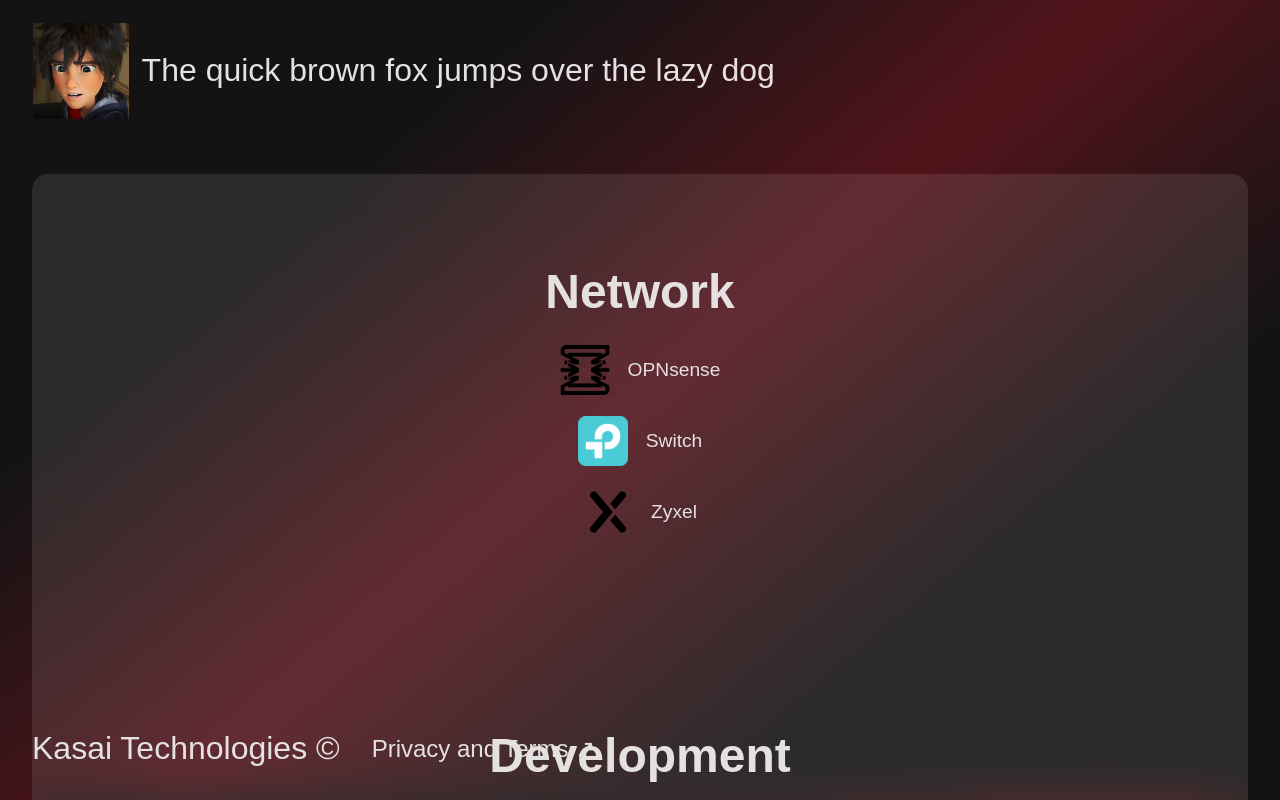
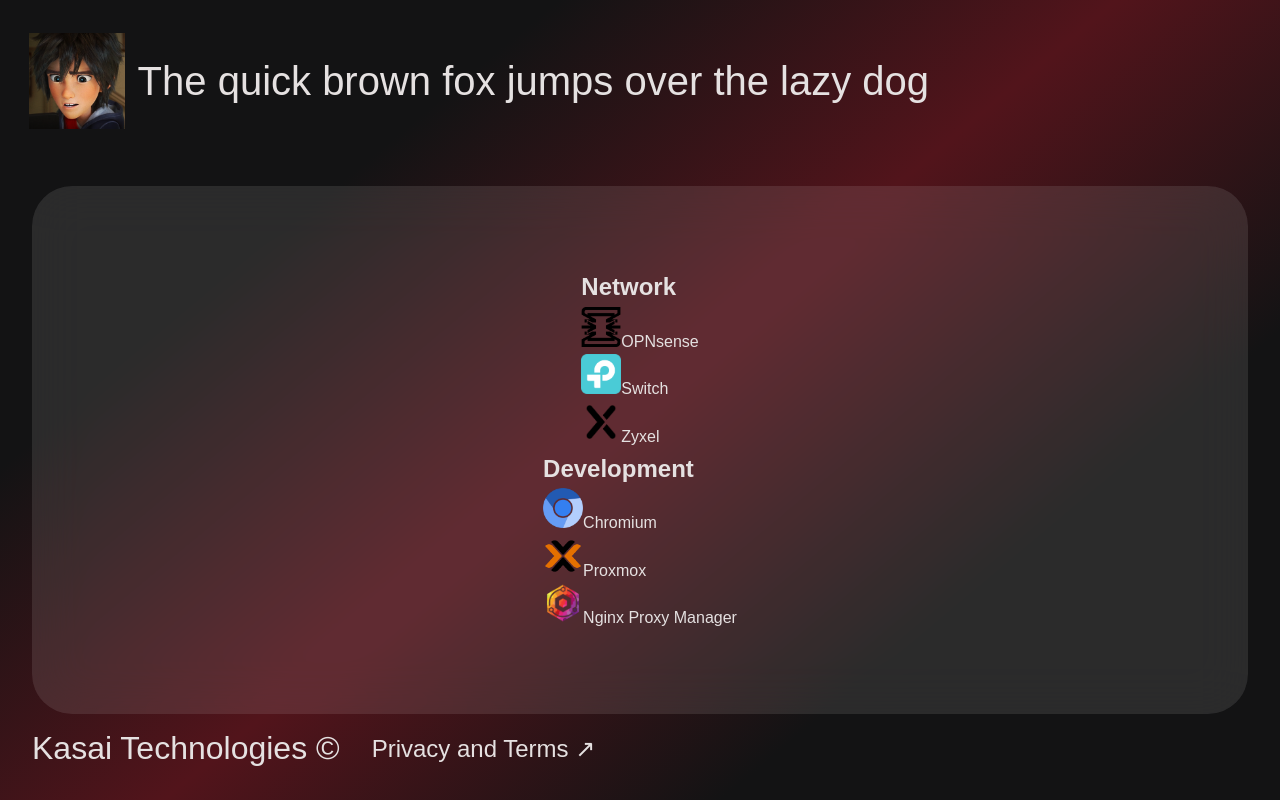
Before and after one commit to kirilft/Chromium, an Angular app: page /kasai in a window 1280 px wide. Shown: the top 800 px of the page. Built offline with nearby package versions, Linux system fonts and the light colour scheme; a web font is replaced by a local one.

Commit message:
update kasai page

```diff
--- a/src/app/kasai/kasai.component.css
+++ b/src/app/kasai/kasai.component.css
@@ -1,10 +1,9 @@
 .header {
-    width: 100vw;
     display: flex;
     align-items: center;
-    padding: 10px 20px;
     position: sticky;
-    top: 0;
+    top: 0.25rem;
+    padding: 1rem;
 }
 
 .header-logo {
@@ -14,82 +13,42 @@
     object-fit: cover;
 }
 
-.header-text {
-    margin: 0;
+h1 {
     font-weight: 400;
     white-space: nowrap;
     overflow: hidden;
     text-overflow: ellipsis;
+    font-size: 2.5rem;
 }
 
-.main-container {
+main {
+    display: flex;
+    align-items: center;
     margin: 2rem;
+    border-radius:calc(2.5rem);
+    background-color: rgba(255,255,255, .10);
+    backdrop-filter: blur(1.5625rem);
+    height:calc(74% - 4rem);
+    width: calc(100% - 4rem);
+    overflow: hidden;
+  }
+
+  .main-container {
     display: flex;
     flex-direction: column;
+    justify-content: center;
     align-items: center;
-    width: calc(100% - 4rem);
-    background-color: rgba(255,255,255, .10);
-    backdrop-filter: blur(25px);
-    flex-wrap: wrap;
-    border-radius: 1rem;
-    overflow-y: auto;
+    margin: 4rem;
+    width: calc(100% - 8rem);
+    height: calc(100% - 8rem);
+  }
+
+img {
+    width: 40px;
+    height: 40px;
+    object-fit: cover;
 }
 
 .category {
-    margin: 10vh 0;
-    flex-basis: 20%;
-    display: flex;
     flex-direction: column;
-    align-items: flex-start;
 }
-
-h2 {
-    font-size: 3rem;
-    color: var(--color-light-gray);
-    margin-bottom: 15px;
-}
-
-.link-container {
-    display: flex;
-    align-items: center;
-    gap: 18px;
-    margin-bottom: 21px;
-}
-
-.link-container img {
-    width: 50px;
-    height: 50px;
-    object-fit: cover;
-}
-
-.link {
-    font-size: 1.2rem;
-    color: var(--color-light-gray);
-    text-decoration: none;
-    transition: color 0.3s ease;
-}
-
-.link:hover {
-    color: var(--color-light-blue);
-}
-
-@media (max-width: 768px) {
-    .content-container, .category {
-        flex-direction: column;
-        align-items: center;
-    }
-
-    .category {
-        flex-basis: 30%;
-        align-items: center;
-    }
-
-    .header-logo {
-        width: 72px;
-        height: 72px;
-    }
-
-    .header-text {
-        font-size: 1rem;
-    }
-}
--- a/src/app/kasai/kasai.component.html
+++ b/src/app/kasai/kasai.component.html
@@ -1,8 +1,9 @@
 <header class="header">
-    <img ngSrc="./assets/img/Tommyinnit.png" alt="TommyInnit" class="header-logo" height="585" width="694">
-    <h1 class="header-text">The quick brown fox jumps over the lazy dog</h1>
+    <img ngSrc="./assets/img/Tommyinnit.png" alt="Profile-Picture" class="header-logo" height="585" width="694">
+    <h1>The quick brown fox jumps over the lazy dog</h1>
 </header>
-        <main class="main-container">
+<main>
+    <div class="main-container">
         <div class="category">
             <h2>Network</h2>
             <a href="https://opn.kasai.tech" target="_blank" class="link">
@@ -26,7 +27,6 @@
                 </div>
             </a>
         </div>
-
         <div class="category">
             <h2>Development</h2>
             <a href="https://kasai.tech" target="_blank" class="link">
@@ -50,5 +50,6 @@
                 </div>
             </a>
         </div>
+    </div>
 </main>
 <app-footer></app-footer>
```
Lines whose indentation alone changed are shown as unchanged.
